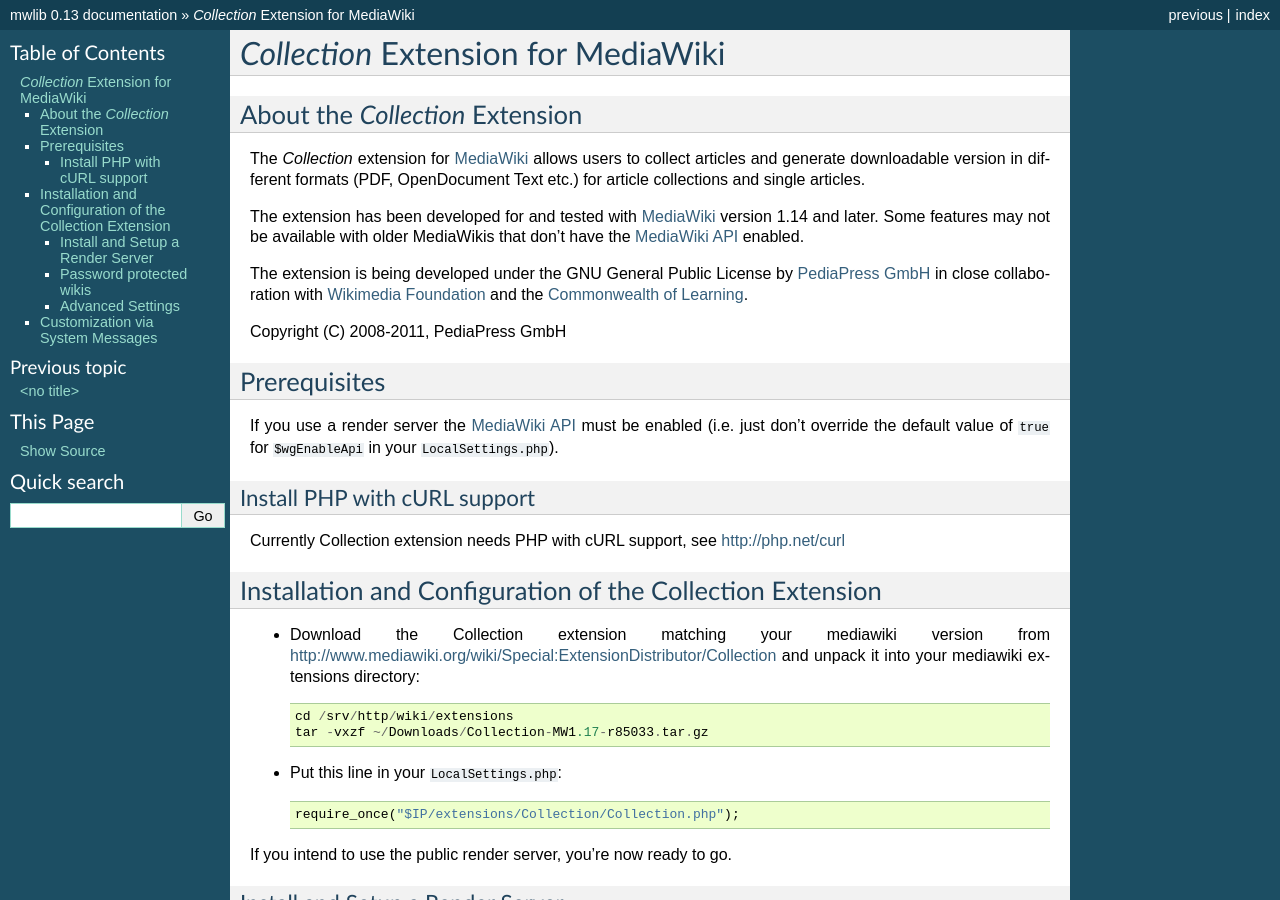
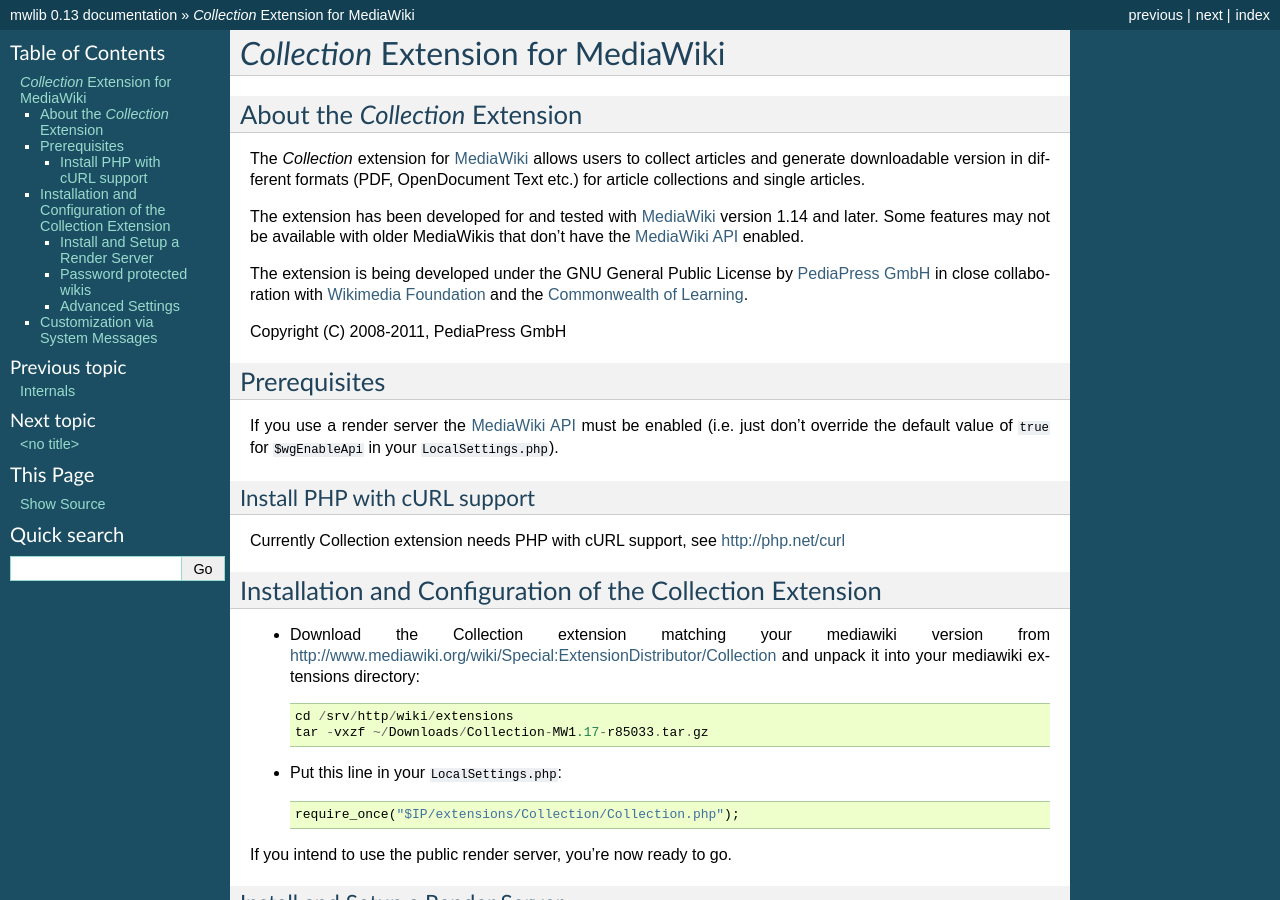
Before and after one commit to pediapress/mwlib, a Sphinx documentation site: the page built from docs/collection.rst, in a window 1280 px wide and 900 px high. Built offline with Sphinx 7.4.7, drawn with Linux system fonts in a browser that asks for light colours.

Commit message:
move changelog to the end

```diff
--- a/docs/index.rst
+++ b/docs/index.rst
@@ -16,8 +16,8 @@
    renderserver
    commands
    internals
+   collection
    changelog
-   collection
 
 
 Indices and tables
```
